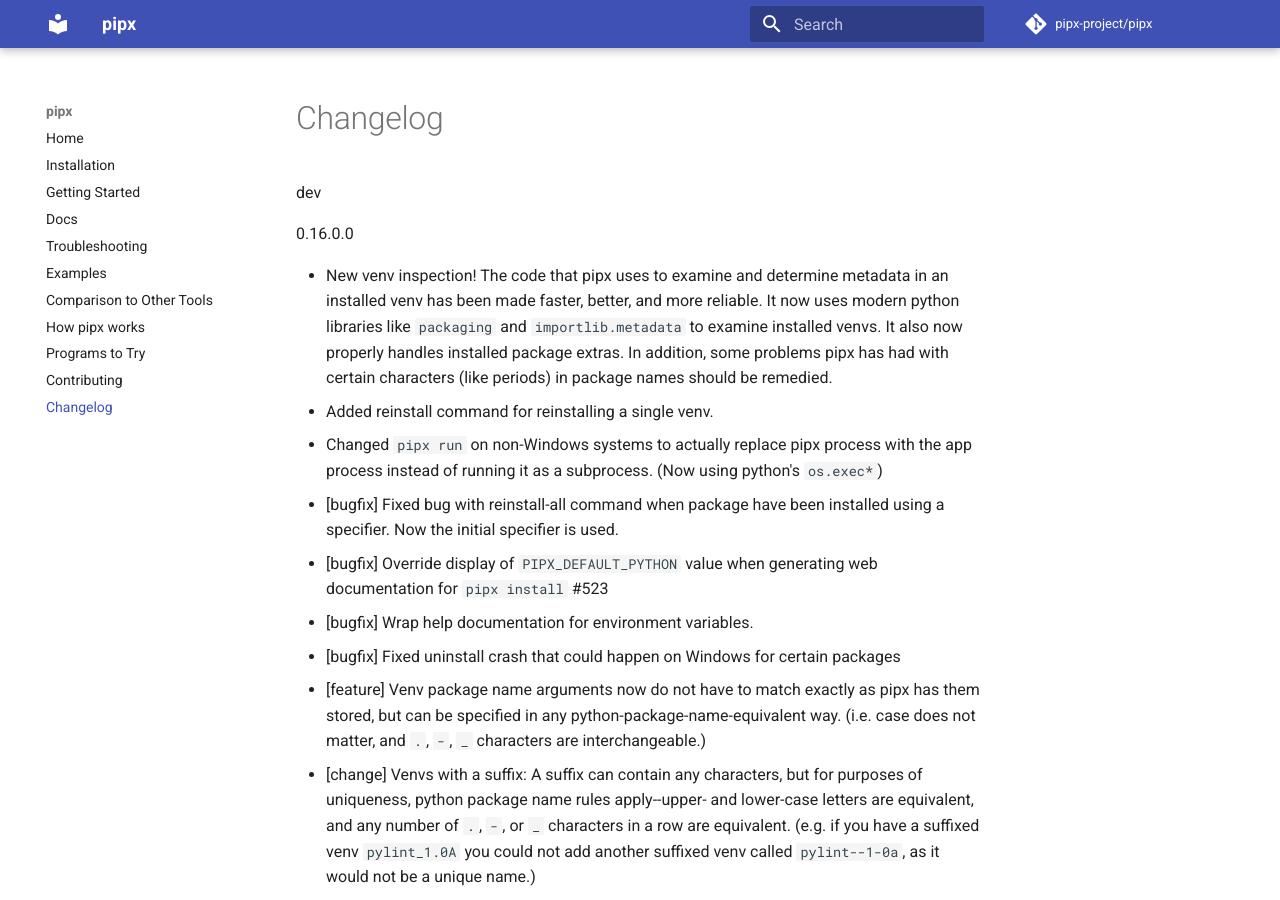
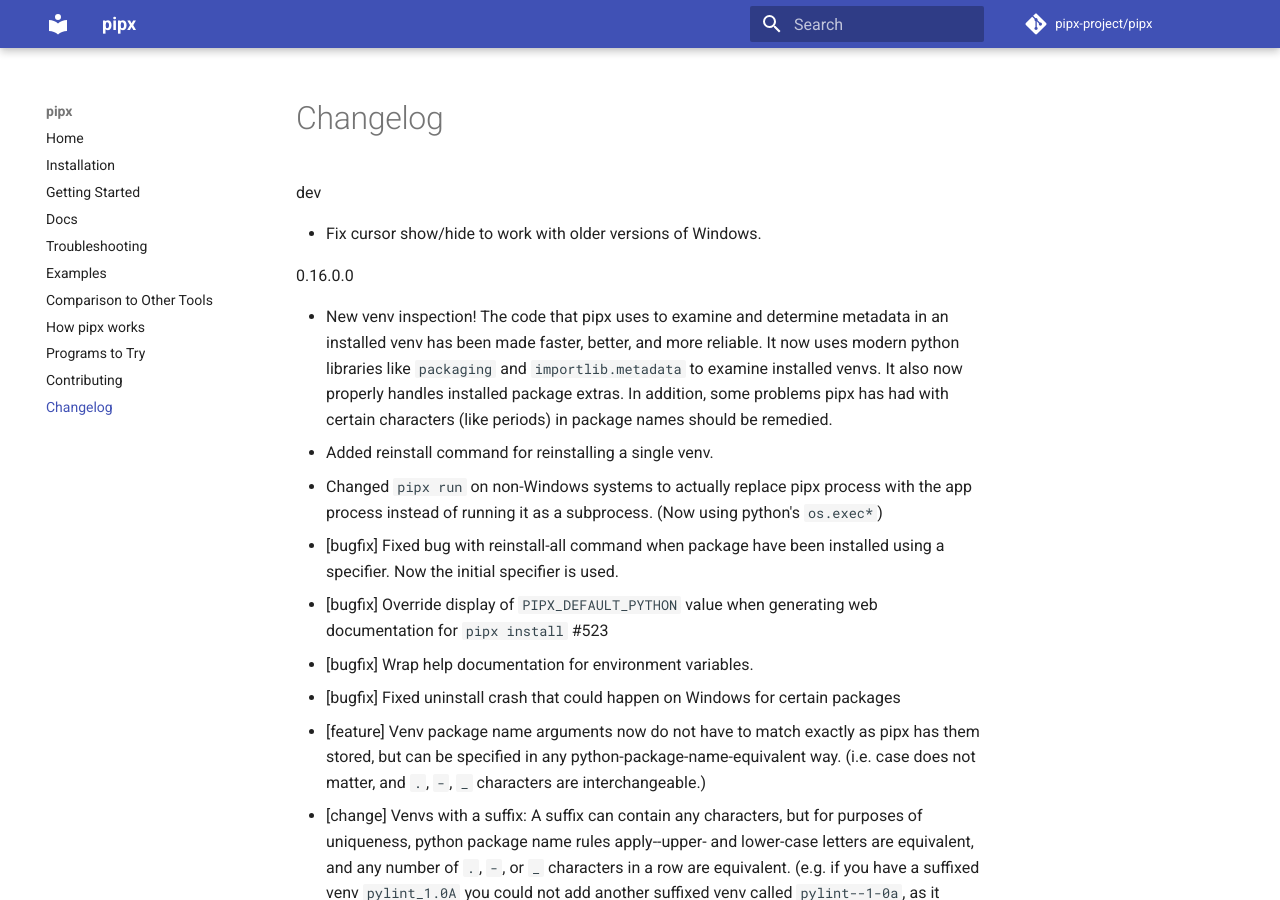
Before and after one commit to pypa/pipx, an MkDocs documentation site: the page built from docs/changelog.md, in a window 1280 px wide and 900 px high. Built offline with MkDocs 1.6.1 and Material for MkDocs 9.7.7, drawn with Linux system fonts in a browser that asks for light colours; comment, search, counter and statistics services are not loaded.

Commit message:
Add changelog.

```diff
--- a/docs/changelog.md
+++ b/docs/changelog.md
@@ -1,5 +1,6 @@
 dev
 
+- Fix cursor show/hide to work with older versions of Windows.
 
 0.16.0.0
 
```
